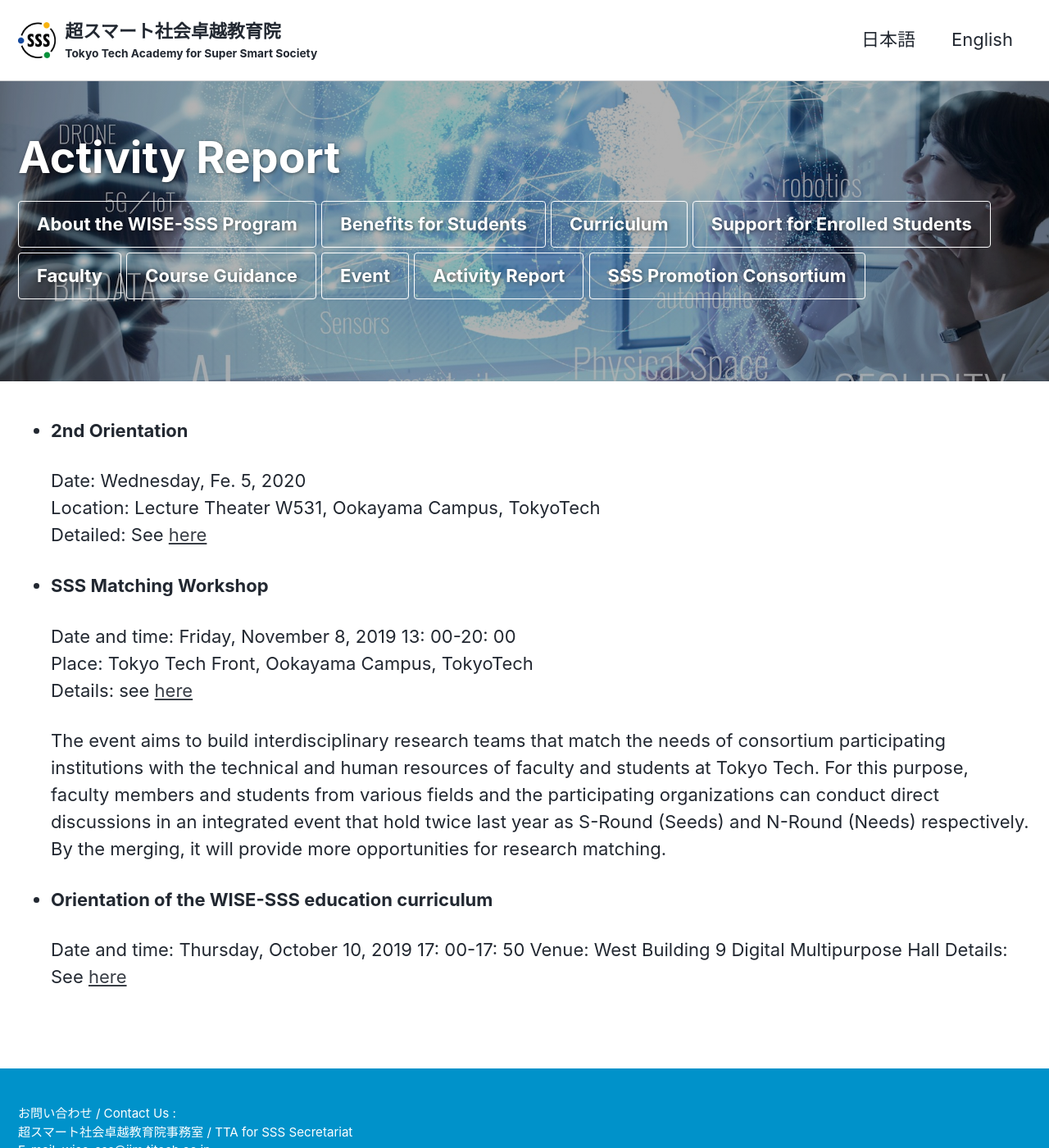
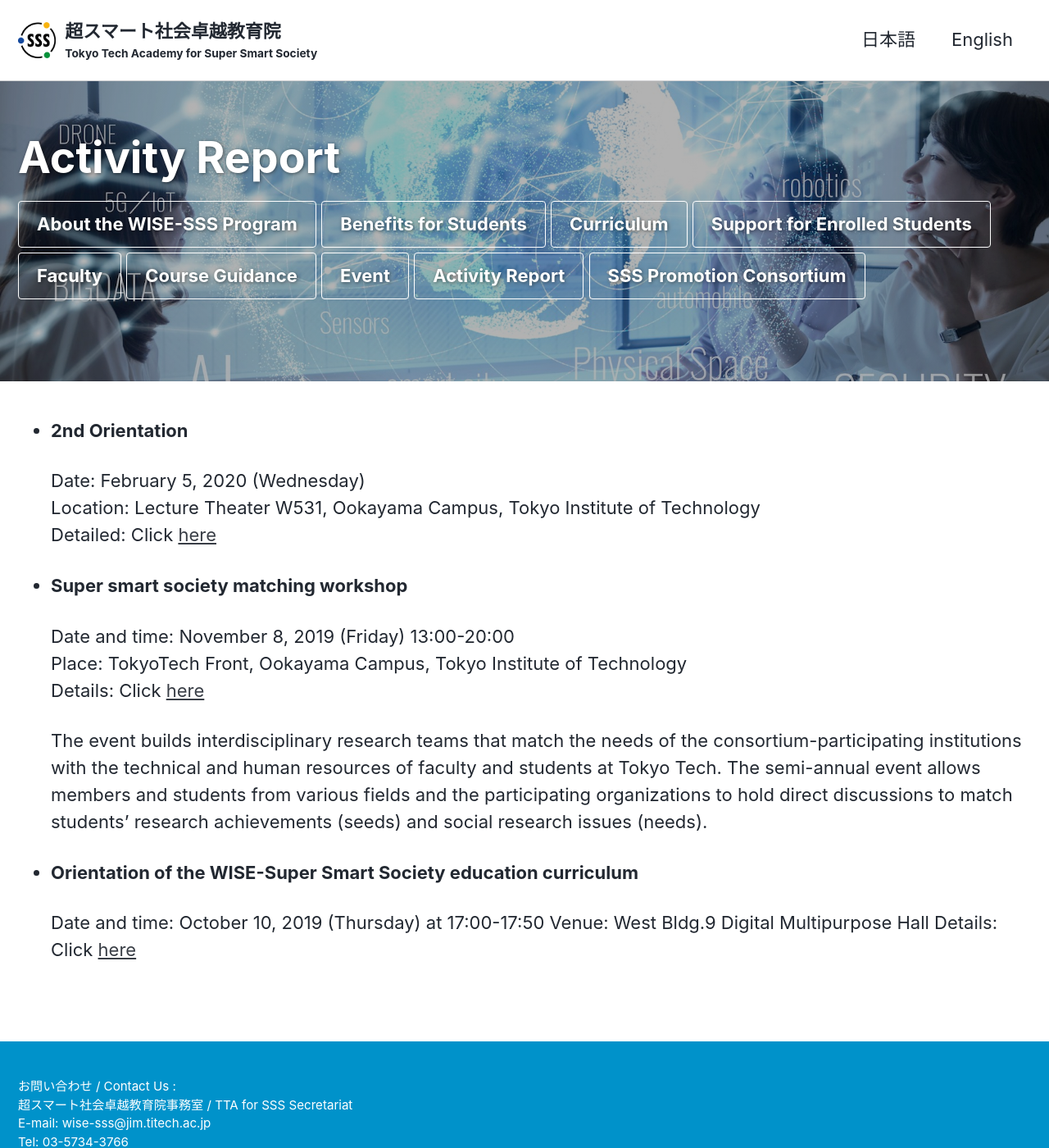
Before and after one commit to fl1d/w0ex.github.io, a Jekyll site: the page built from _pages/activity-report_en.md, in a window 1280 px wide and 1400 px high. Shown: the whole window at 82% size. Built offline with Jekyll 4.4.1, drawn with Linux system fonts in a browser that asks for light colours; cached includes are drawn as plain includes; nearby versions of some CDN libraries.

Commit message:
fix english, activity report

```diff
--- a/_pages/activity-report_en.md
+++ b/_pages/activity-report_en.md
@@ -29,20 +29,20 @@
 ---
 * **2nd Orientation**
 
-  Date: Wednesday, Fe. 5, 2020<br>
-  Location: Lecture Theater W531, Ookayama Campus, TokyoTech<br>
-  Detailed: See [here](/2nd-orientation_en/)
+  Date: February 5, 2020 (Wednesday)<br>
+  Location: Lecture Theater W531, Ookayama Campus, Tokyo Institute of Technology<br>
+  Detailed: Click [here](/2nd-orientation_en/)
 
-* **SSS Matching Workshop**
+* **Super smart society matching workshop**
 
-  Date and time: Friday, November 8, 2019 13: 00-20: 00<br>
-  Place: Tokyo Tech Front, Ookayama Campus, TokyoTech <br>
-  Details: see [here](http://www.sss.e.titech.ac.jp/event-sss-matching-ws-20191108/)
+  Date and time: November 8, 2019 (Friday) 13:00-20:00<br>
+  Place: TokyoTech Front, Ookayama Campus, Tokyo Institute of Technology<br>
+  Details: Click [here](http://www.sss.e.titech.ac.jp/event-sss-matching-ws-20191108/)
 
-  The event aims to build interdisciplinary research teams that match the needs of consortium participating institutions with the technical and human resources of faculty and students at Tokyo Tech. For this purpose, faculty members and students from various fields and the participating organizations can conduct direct discussions in an integrated event that hold twice last year as S-Round (Seeds) and N-Round (Needs) respectively. By the merging, it will provide more opportunities for research matching.
+  The event builds interdisciplinary research teams that match the needs of the consortium-participating institutions with the technical and human resources of faculty and students at Tokyo Tech. The semi-annual event allows members and students from various fields and the participating organizations to hold direct discussions to match students’ research achievements (seeds) and social research issues (needs).
 
-* **Orientation of the WISE-SSS education curriculum**
+* **Orientation of the WISE-Super Smart Society education curriculum**
 
-  Date and time: Thursday, October 10, 2019 17: 00-17: 50
-  Venue: West Building 9 Digital Multipurpose Hall
-  Details: See [here](/1st-orientation/)
+  Date and time: October 10, 2019 (Thursday) at 17:00-17:50
+  Venue: West Bldg.9 Digital Multipurpose Hall
+  Details: Click [here](/1st-orientation/)
```
